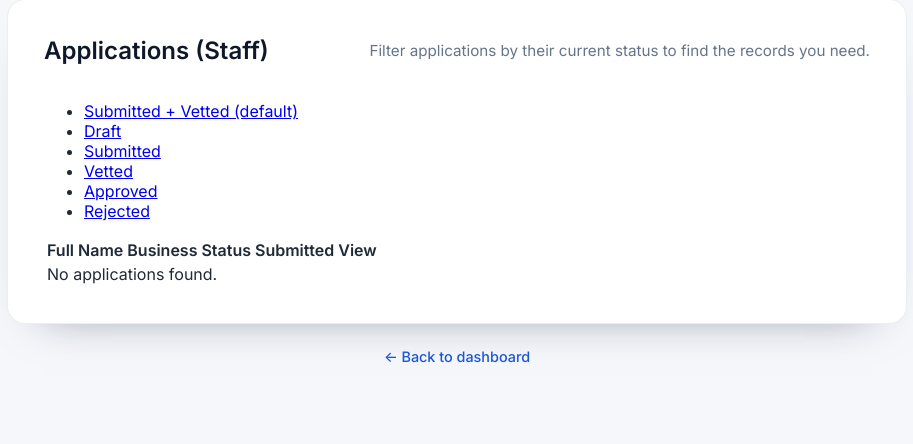
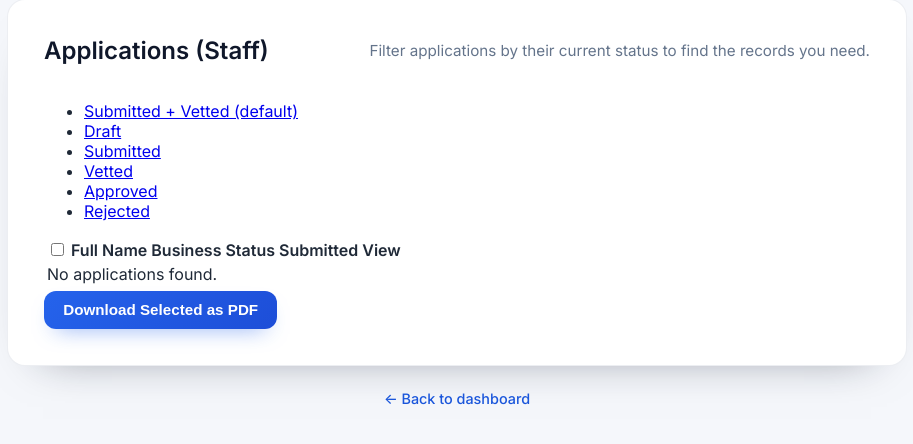
Before and after one commit to KopanoKaasNielsen/Consultants-Application-Management-System, a Django app: page /officer/applications/ in a window 1280 px wide. Shown: the part 129-573 px from the top of the page, without its empty margins (183-1096 px from the left). Run offline with Django 5.2, Linux system fonts and the light colour scheme; the visitor is signed in with stand-in values (Sample User, id 1); data comes from the database, SQL or seed files in the repository; data that the repository does not hold is empty.

Commit message:
Add bulk PDF export for staff consultant selections

```diff
--- a/apps/users/urls.py
+++ b/apps/users/urls.py
@@ -5,6 +5,7 @@ from .views import (
     consultant_application_pdf,
     home_view,
     staff_consultant_pdf,
+    staff_consultant_bulk_pdf,
     staff_dashboard_export_csv,
     staff_consultant_detail,
     staff_dashboard,
@@ -19,6 +20,7 @@ urlpatterns = [
     path('staff-dashboard/export/', staff_dashboard_export_csv, name='staff_dashboard_export'),
     path('staff/consultant/<int:pk>/', staff_consultant_detail, name='staff_consultant_detail'),
     path('staff/consultant/<int:pk>/pdf/', staff_consultant_pdf, name='staff_consultant_pdf'),
+    path('staff/consultant/bulk-pdf/', staff_consultant_bulk_pdf, name='staff_consultant_bulk_pdf'),
     path('consultant/application/pdf/', consultant_application_pdf, name='consultant_application_pdf'),
     path('board/', views.board_dashboard, name='board_dashboard'),
     path('impersonation/', views.impersonation_dashboard, name='impersonation_dashboard'),
--- a/apps/users/views.py
+++ b/apps/users/views.py
@@ -1,8 +1,10 @@
 import csv
 import mimetypes
+from io import BytesIO
 from pathlib import Path
 from typing import Optional, Tuple, List, Dict
 
+from django.contrib import messages
 from django.shortcuts import render, redirect, get_object_or_404
 from django.contrib.auth import logout, login as auth_login, get_user_model
 from django.contrib.auth import BACKEND_SESSION_KEY
@@ -22,6 +24,7 @@ from urllib.parse import urlencode
 from django.utils import timezone
 from django.utils.text import slugify
 
+from PyPDF2 import PdfReader, PdfWriter
 from weasyprint import HTML
 
 from apps.consultants.models import Consultant
@@ -100,7 +103,7 @@ def get_consultant_documents(consultant) -> Tuple[List[Dict[str, object]], List[
     return document_fields, decision_documents
 
 
-def _build_pdf_response(request, consultant) -> HttpResponse:
+def _render_consultant_pdf(request, consultant) -> Tuple[bytes, str]:
     document_fields, decision_documents = get_consultant_documents(consultant)
     context = {
         "consultant": consultant,
@@ -114,6 +117,12 @@ def _build_pdf_response(request, consultant) -> HttpResponse:
 
     slug = slugify(consultant.full_name) or "consultant"
     filename = f"{slug}-{consultant.pk}.pdf"
+
+    return pdf_bytes, filename
+
+
+def _build_pdf_response(request, consultant) -> HttpResponse:
+    pdf_bytes, filename = _render_consultant_pdf(request, consultant)
 
     response = HttpResponse(pdf_bytes, content_type="application/pdf")
     response["Content-Disposition"] = f'attachment; filename="{filename}"'
@@ -494,6 +503,58 @@ def staff_consultant_pdf(request, pk: int):
     return _build_pdf_response(request, consultant)
 
 
+@role_required(Roles.STAFF)
+@require_POST
+def staff_consultant_bulk_pdf(request):
+    selected_ids = request.POST.getlist("selected_applications")
+
+    if not selected_ids:
+        messages.warning(request, "Select at least one application to export.")
+        return redirect("officer_applications_list")
+
+    try:
+        consultant_ids = sorted({int(value) for value in selected_ids})
+    except ValueError:
+        messages.error(request, "Invalid selection submitted.")
+        return redirect("officer_applications_list")
+
+    consultants = list(
+        Consultant.objects.filter(pk__in=consultant_ids).order_by("full_name", "pk")
+    )
+
+    if not consultants:
+        messages.warning(request, "No matching applications were found for export.")
+        return redirect("officer_applications_list")
+
+    pdf_writer = PdfWriter()
+
+    for consultant in consultants:
+        pdf_bytes, _ = _render_consultant_pdf(request, consultant)
+        reader = PdfReader(BytesIO(pdf_bytes))
+        for page in reader.pages:
+            pdf_writer.add_page(page)
+
+    if not pdf_writer.pages:
+        messages.warning(request, "The selected applications did not produce any pages to export.")
+        return redirect("officer_applications_list")
+
+    output = BytesIO()
+    pdf_writer.write(output)
+    output.seek(0)
+
+    timestamp = timezone.now().strftime("%Y%m%d_%H%M%S")
+    filename = f"consultant-applications-{timestamp}.pdf"
+
+    messages.success(
+        request,
+        "Successfully prepared a combined PDF for the selected applications.",
+    )
+
+    response = HttpResponse(output.read(), content_type="application/pdf")
+    response["Content-Disposition"] = f'attachment; filename="{filename}"'
+    return response
+
+
 @login_required
 def dashboard(request):
     user = request.user
--- a/requirements.txt
+++ b/requirements.txt
@@ -10,6 +10,7 @@ psycopg2-binary==2.9.10
 Pygments==2.19.2
 PyJWT==2.9.0
 WeasyPrint==62.3
+PyPDF2==3.0.1
 pytest==8.4.2
 pytest-django==4.9.0
 pytest-mock==3.15.1
--- a/templates/officer/applications_list.html
+++ b/templates/officer/applications_list.html
@@ -4,6 +4,16 @@
 
 {% block content %}
 <div class="page-stack">
+  {% if messages %}
+  <section class="data-card" aria-live="polite">
+    <ul class="message-list">
+      {% for message in messages %}
+      <li>{{ message }}</li>
+      {% endfor %}
+    </ul>
+  </section>
+  {% endif %}
+
   <section class="data-card">
     <div class="card-header">
       <h2>Applications (Staff)</h2>
@@ -20,10 +30,17 @@
       </ul>
     </nav>
 
+    <form id="bulk-pdf-form" method="post" action="{% url 'staff_consultant_bulk_pdf' %}">
+      {% csrf_token %}
+      <div id="bulk-pdf-status" class="form-status" aria-live="polite" role="status"></div>
+
       <div class="table-wrapper">
         <table class="data-table">
           <thead>
             <tr>
+              <th scope="col" class="select-column">
+                <input type="checkbox" id="select-all" aria-label="Select all applications">
+              </th>
               <th scope="col">Full Name</th>
               <th scope="col">Business</th>
               <th scope="col">Status</th>
@@ -34,6 +51,9 @@
           <tbody>
             {% for app in applications %}
             <tr>
+              <td data-label="Select">
+                <input type="checkbox" name="selected_applications" value="{{ app.pk }}" class="bulk-select" aria-label="Select {{ app.full_name }}">
+              </td>
               <td>{{ app.full_name }}</td>
               <td>{{ app.business_name }}</td>
               <td>{{ app.status|title }}</td>
@@ -42,12 +62,17 @@
             </tr>
             {% empty %}
             <tr>
-            <td colspan="5" class="muted">No applications found.</td>
+              <td colspan="6" class="muted">No applications found.</td>
             </tr>
             {% endfor %}
           </tbody>
         </table>
       </div>
+
+      <div class="form-actions">
+        <button type="submit" class="btn-primary" id="bulk-pdf-submit">Download Selected as PDF</button>
+      </div>
+    </form>
   </section>
 
   <div class="back-link">
@@ -55,3 +80,130 @@
   </div>
 </div>
 {% endblock %}
+
+{% block extra_scripts %}
+{{ block.super }}
+<script>
+  document.addEventListener('DOMContentLoaded', function () {
+    const form = document.getElementById('bulk-pdf-form');
+    if (!form || !window.fetch || !window.URL || !window.URL.createObjectURL) {
+      return;
+    }
+
+    const statusEl = document.getElementById('bulk-pdf-status');
+    const selectAllEl = document.getElementById('select-all');
+    const submitBtn = document.getElementById('bulk-pdf-submit');
+
+    const getCheckboxes = () => Array.from(form.querySelectorAll('.bulk-select'));
+
+    const setStatus = (level, message) => {
+      if (!statusEl) {
+        return;
+      }
+      statusEl.textContent = message;
+      statusEl.dataset.state = level;
+    };
+
+    const updateSubmitState = () => {
+      const hasSelection = getCheckboxes().some((checkbox) => checkbox.checked);
+      submitBtn.disabled = !hasSelection;
+    };
+
+    if (selectAllEl) {
+      selectAllEl.addEventListener('change', () => {
+        const checkboxes = getCheckboxes();
+        checkboxes.forEach((checkbox) => {
+          checkbox.checked = selectAllEl.checked;
+        });
+        updateSubmitState();
+      });
+    }
+
+    getCheckboxes().forEach((checkbox) => {
+      checkbox.addEventListener('change', () => {
+        if (selectAllEl) {
+          const allChecked = getCheckboxes().every((item) => item.checked);
+          selectAllEl.checked = allChecked;
+          selectAllEl.indeterminate = !allChecked && getCheckboxes().some((item) => item.checked);
+        }
+        updateSubmitState();
+      });
+    });
+
+    const parseFilename = (disposition) => {
+      if (!disposition) {
+        return null;
+      }
+      const match = disposition.match(/filename\*=UTF-8''([^;]+)|filename="?([^";]+)"?/i);
+      if (match) {
+        return decodeURIComponent(match[1] || match[2]);
+      }
+      return null;
+    };
+
+    form.addEventListener('submit', async (event) => {
+      event.preventDefault();
+
+      const selected = getCheckboxes().filter((checkbox) => checkbox.checked);
+      if (!selected.length) {
+        setStatus('warning', 'Select at least one application to export.');
+        return;
+      }
+
+      const csrfInput = form.querySelector('input[name="csrfmiddlewaretoken"]');
+      const csrfToken = csrfInput ? csrfInput.value : '';
+
+      const formData = new FormData();
+      selected.forEach((checkbox) => {
+        formData.append('selected_applications', checkbox.value);
+      });
+
+      const requestInit = {
+        method: 'POST',
+        headers: {
+          'X-CSRFToken': csrfToken,
+          'X-Requested-With': 'XMLHttpRequest',
+        },
+        body: formData,
+      };
+
+      submitBtn.disabled = true;
+      setStatus('info', 'Preparing download…');
+
+      try {
+        const response = await fetch(form.action, requestInit);
+        if (!response.ok) {
+          throw new Error('Failed to export PDFs');
+        }
+
+        const blob = await response.blob();
+        const disposition = response.headers.get('Content-Disposition');
+        const filename = parseFilename(disposition) || 'consultant-applications.pdf';
+
+        const url = window.URL.createObjectURL(blob);
+        const link = document.createElement('a');
+        link.href = url;
+        link.download = filename;
+        document.body.appendChild(link);
+        link.click();
+        document.body.removeChild(link);
+        window.URL.revokeObjectURL(url);
+
+        const successMessage = selected.length === 1
+          ? 'Downloaded 1 application PDF.'
+          : `Downloaded ${selected.length} application PDFs.`;
+        setStatus('success', successMessage);
+      } catch (error) {
+        console.error(error);
+        setStatus('error', 'Something went wrong while preparing the PDF download.');
+      } finally {
+        submitBtn.disabled = false;
+        updateSubmitState();
+      }
+    });
+
+    updateSubmitState();
+  });
+});
+</script>
+{% endblock %}
```
Also changed, not shown: apps/users/tests.py (+82 -0 lines). Lines whose indentation alone changed are shown as unchanged.
